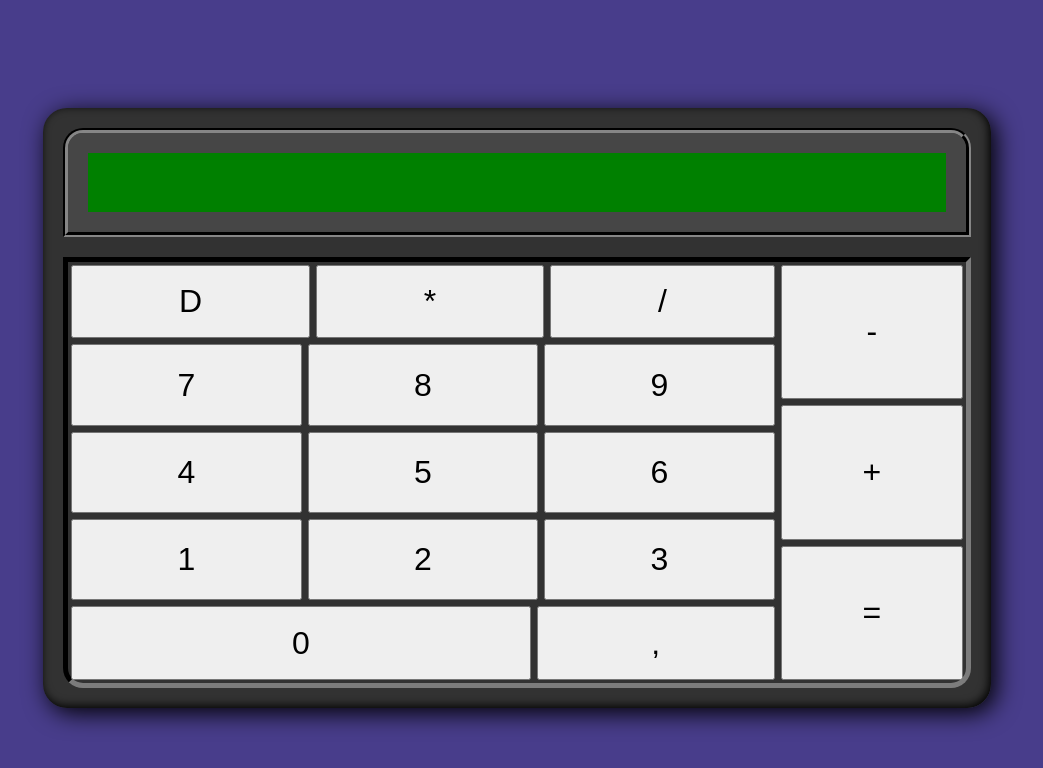
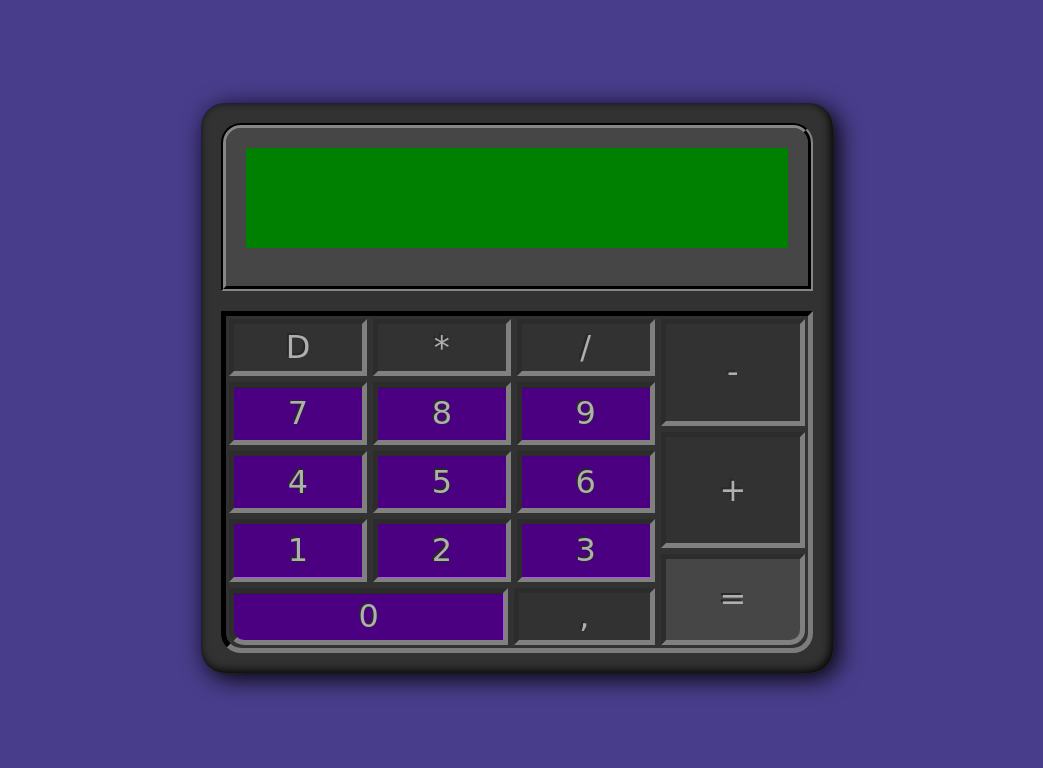
Before and after one commit to HectorVilas/odin-calculator, a plain HTML site: page index.html in a window 1280 px wide. Shown: the whole page, without its empty margins (123-1166 px from the left). Drawn offline with Linux system fonts and the light colour scheme.

Commit message:
finished style

```diff
--- a/index.html
+++ b/index.html
@@ -24,31 +24,29 @@
                         </div>
                         <div class="group center left">
                             <div class="numbers top">
-                                <button id="n7">7</button>
-                                <button id="n8">8</button>
-                                <button id="n9">9</button>
+                                <button class="button number" id="7">7</button>
+                                <button class="button number" id="n8">8</button>
+                                <button class="button number" id="n9">9</button>
                             </div>
                             <div class="numbers center">
-                                <button id="n4">4</button>
-                                <button id="n5">5</button>
-                                <button id="n6">6</button>
+                                <button class="button number" id="n4">4</button>
+                                <button class="button number" id="n5">5</button>
+                                <button class="button number" id="n6">6</button>
                             </div>
                             <div class="numbers bottom">
-                                <button id="n1">1</button>
-                                <button id="n2">2</button>
-                                <button id="n3">3</button>
+                                <button class="button number" id="n1">1</button>
+                                <button class="button number" id="n2">2</button>
+                                <button class="button number" id="n3">3</button>
                             </div>
                         </div>
                         <div class="group bottom left">
-                            <button id="n0">0</button>
+                            <button class="button number" id="n0">0</button>
                             <button id="comma">,</button>
                         </div>
                     </div>
                     <div class="group right">
                         <div class="group top right">
                             <button id="minus">-</button>
-                        </div>
-                        <div class="group center right">
                             <button id="plus">+</button>
                         </div>
                         <div class="group bottom right">
--- a/style.css
+++ b/style.css
@@ -1,6 +1,6 @@
 body {
     display: flex;
-    height: 100vh;
+    height: 95vh;
     background-color: darkslateblue;
 }
 
@@ -10,9 +10,14 @@ div {
 }
 
 button {
-    flex: 1 1 auto;
+    flex: 1 1 0;
     margin: 3px;
     font-size: xx-large;
+    font-family: cursive, 'Times New Roman', Times, serif;
+    background-color: rgb(50, 50, 50);
+    color: rgb(175, 175, 175);
+    text-shadow: -2px -2px rgb(40, 40, 40);
+    border: 5px inset gray;
 }
 
 .content {
@@ -26,8 +31,12 @@ button {
     flex: 0 0 auto;
     box-shadow: 5px 5px 25px black;
     border-radius: 24px;
-    width: 75%;
+    width: 50%;
     height: 75%;
+    /*
+    width: 350px;
+    height: 500px;
+    */
 }
 
 .calculator {
@@ -49,6 +58,7 @@ button {
 
 .lcd {
     background-color: green;
+    height: 100px;
 }
 
 .buttons {
@@ -58,7 +68,7 @@ button {
 }
 
 .group.left{
-    flex: 4 1 auto;
+    flex: 3 1 auto;
     flex-direction: column;
 }
 
@@ -84,20 +94,35 @@ button {
     flex-direction: column;
 }
 
+.group.top.right {
+    flex: 3 1 auto;
+}
+
+.group.bottom.right {
+    flex: 1 1 auto;
+}
+
+.button.number {
+    background-color: indigo;
+}
+
 #n0 {
     flex: 2 1 auto;
+    border-radius: 0 0 0 15px;
 }
 
 #plus {
-    flex: 2 1 auto;
+    flex: 1.15 1 auto;
 }
 
+
 #minus {
-    flex: 2 1 auto;
+    flex: 1 1 auto;
 }
 
 #equal {
-    flex: 1 1 auto;
+    border-radius: 0 0 15px 0;
+    background-color: rgb(70, 70, 70);
 }
 
 ** {
```
